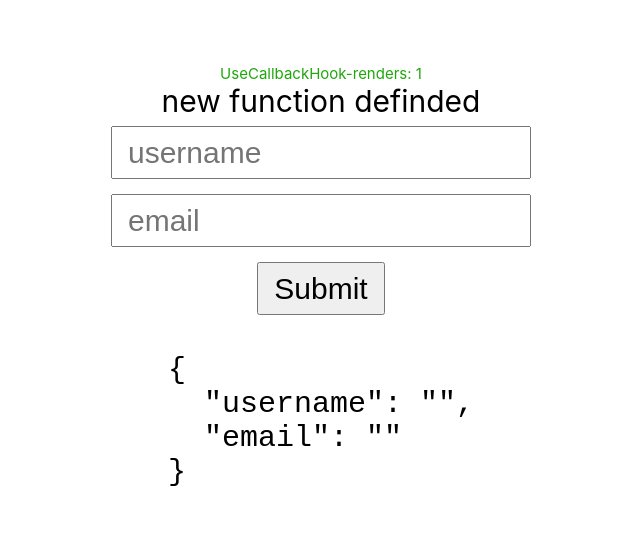
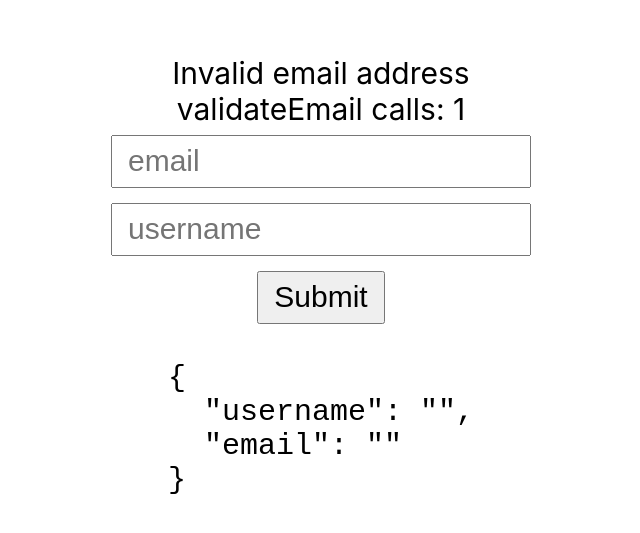
Before and after one commit to soleypasban/react-hooks, a React (Create React App) app: page / in a window 1280 px wide. Shown: the part 109-642 px from the top of the page, without its empty margins (319-959 px from the left). Built offline with nearby package versions, Linux system fonts and the light colour scheme.

Commit message:
useMemo hook

```diff
--- a/src/App.js
+++ b/src/App.js
@@ -1,10 +1,10 @@
 import React from 'react'
-import { UseCallbackHook } from 'hooks/UseCallbackHook';
+import { UseMemoHook } from 'hooks/UseMemoHook';
 
 function App() {
   return (
     <div className="App">
-      <UseCallbackHook />
+      <UseMemoHook />
     </div>
   );
 }
--- /dev/null
+++ b/src/hooks/UseMemoHook.js
@@ -0,0 +1,31 @@
+import React, { useMemo, useRef } from 'react';
+import { useForm } from 'hooks/useForm';
+
+function validateEmail(email, validatorRef) {
+    validatorRef.current++
+    const reg = /^(([^<>()[\]\\.,;:\s@"]+(\.[^<>()[\]\\.,;:\s@"]+)*)|(".+"))@(([[0-9]{1,3}\.[0-9]{1,3}\.[0-9]{1,3}\.[0-9]{1,3}])|(([a-zA-Z\-0-9]+\.)+[a-zA-Z]{2,}))$/;
+    return reg.test(email);
+}
+
+const UseMemoHook = () => {
+    const validatorRef = useRef(0)
+    const [values, SetValues] = useForm({ username: '', email: '' })
+    const onSubmit = () => alert(values.username)
+
+    const isEmailCorrect = useMemo(() => validateEmail(values.email, validatorRef), [values.email])
+
+    return (
+        <>
+            <div>{isEmailCorrect ? 'Valid email address' : 'Invalid email address'}</div>
+            <div>validateEmail calls: {validatorRef.current}</div>
+            <input type='text' name='email' placeholder='email' value={values.email} onChange={SetValues} />
+            <input type='text' name='username' placeholder='username' value={values.username} onChange={SetValues} />
+            <button onClick={onSubmit}> Submit </button>
+            <pre>
+                {JSON.stringify(values, null, 2)}
+            </pre>
+        </>
+    );
+}
+
+export { UseMemoHook }
```
